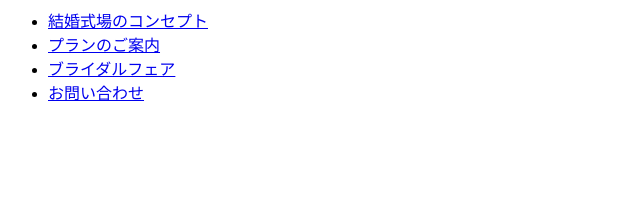
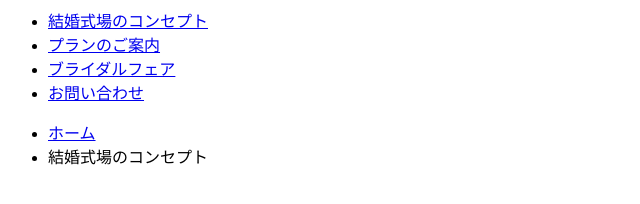
Before and after one commit to zekusu0426/zekusu0426.github.io, a plain HTML site: page base.html in a window 1280 px wide. Shown: the part 92-296 px from the top of the page, without its empty margins (0-640 px from the left). Drawn offline with Linux system fonts and the light colour scheme.

Commit message:
パンくずリストを追加したためファイルを更新

```diff
--- a/base.html
+++ b/base.html
@@ -21,6 +21,12 @@
       <li id="nav_contact"><a href="contact">お問い合わせ</a></li>
     </ul>
   </nav>
+  <div id="breadcrumb">
+    <ul>
+      <li><a href="index">ホーム</a></li>
+      <li>結婚式場のコンセプト</li>
+    </ul>
+  </div>
 
   </body>
 </html>
```
